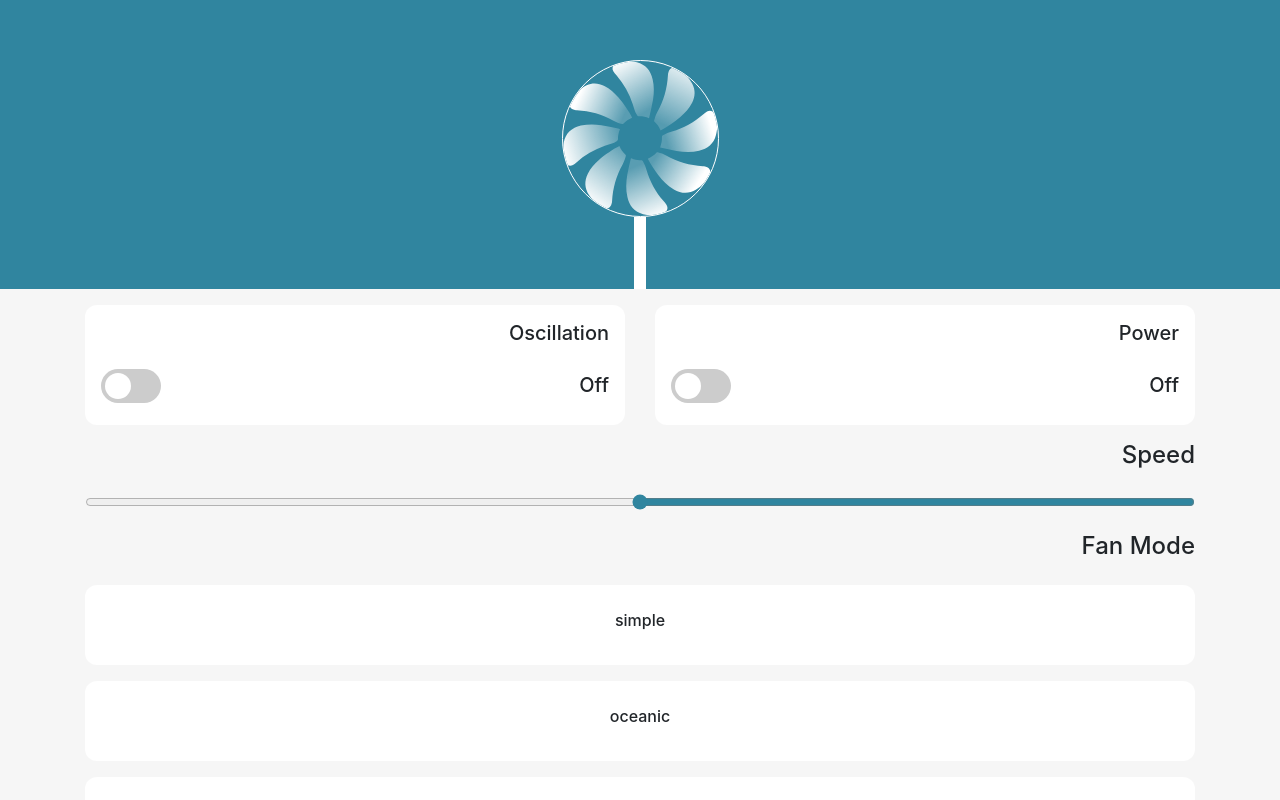
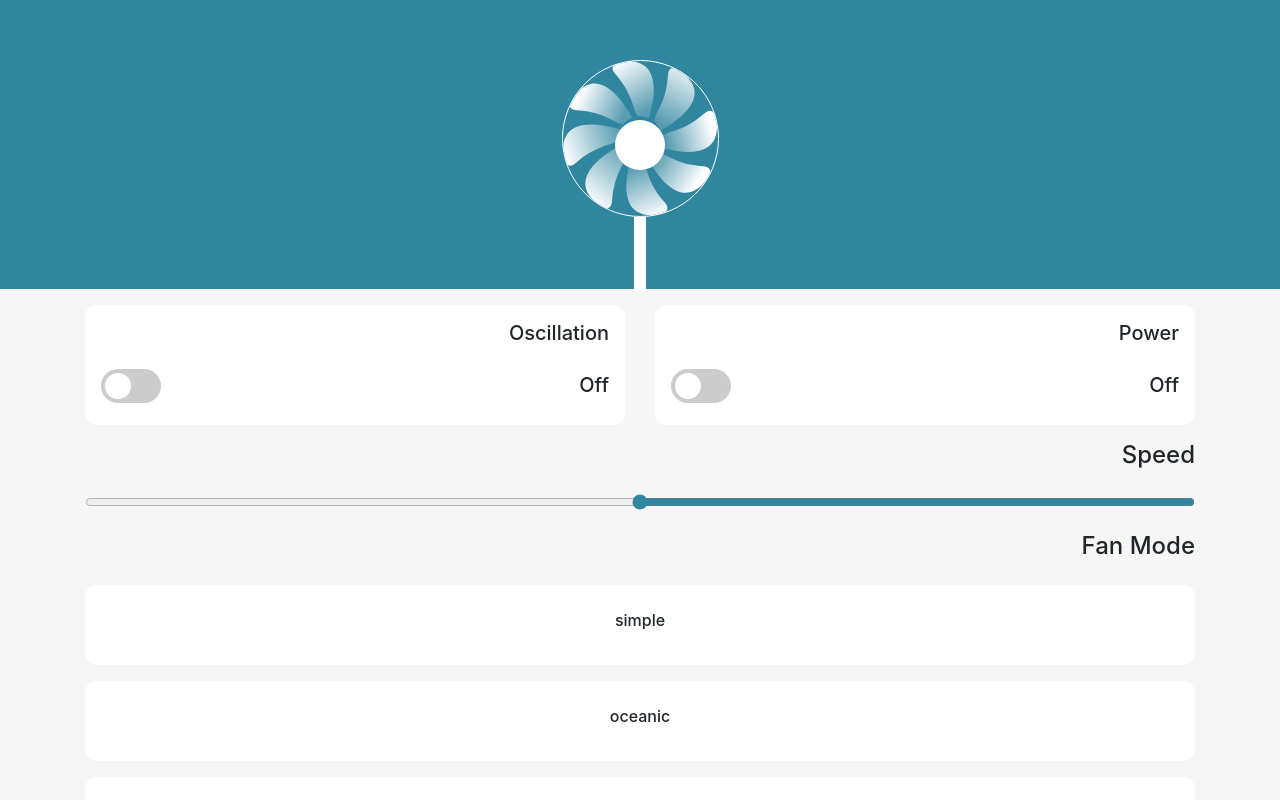
Before and after one commit to dnj/developer-recruitment, a Vue app in the folder challenges/4/YOUR-CODE-GOES-HERE/behkha/: page / in a window 1280 px wide. Shown: the top 800 px of the page. Built offline with nearby package versions, Linux system fonts and the light colour scheme.

Commit message:
add fan center

```diff
--- a/challenges/4/YOUR-CODE-GOES-HERE/behkha/src/components/Fan.vue
+++ b/challenges/4/YOUR-CODE-GOES-HERE/behkha/src/components/Fan.vue
@@ -8,6 +8,7 @@
       :class="getRotation"
       />
     </div>
+    <div class="fan-center"></div>
     <div class="fan-stand"></div>
   </div>
 </template>
@@ -49,18 +50,26 @@ export default defineComponent({
 }
 
 .fan {
+
   display: flex;
   flex-direction: column;
   z-index: 3 !important;
   margin-bottom: 12px;
-}
 
-.fan-border {
+  &-border {
     border: 1.5px solid white;
     border-radius: 50%;
   }
 
-.fan-stand {
+  &-center {
+    width: 50px;
+    height: 50px;
+    border-radius: 50%;
+    background-color: white;
+    position: absolute;
+  }
+
+  &-stand {
     width: 12px;
     height: 25%;
     background-color: white;
@@ -69,7 +78,7 @@ export default defineComponent({
     z-index: 2 !important;
   }
 
-.fan-rotation {
+  &-rotation {
     animation-name: rotation;
     animation-duration: 1s;
     animation-iteration-count: infinite;
@@ -90,6 +99,7 @@ export default defineComponent({
       animation-timing-function: cubic-bezier(0.5, 0.36, 0.55, 0.84);
     }
   }
+}
 
 @keyframes rotation {
   from {
```
Lines whose indentation alone changed are shown as unchanged.
